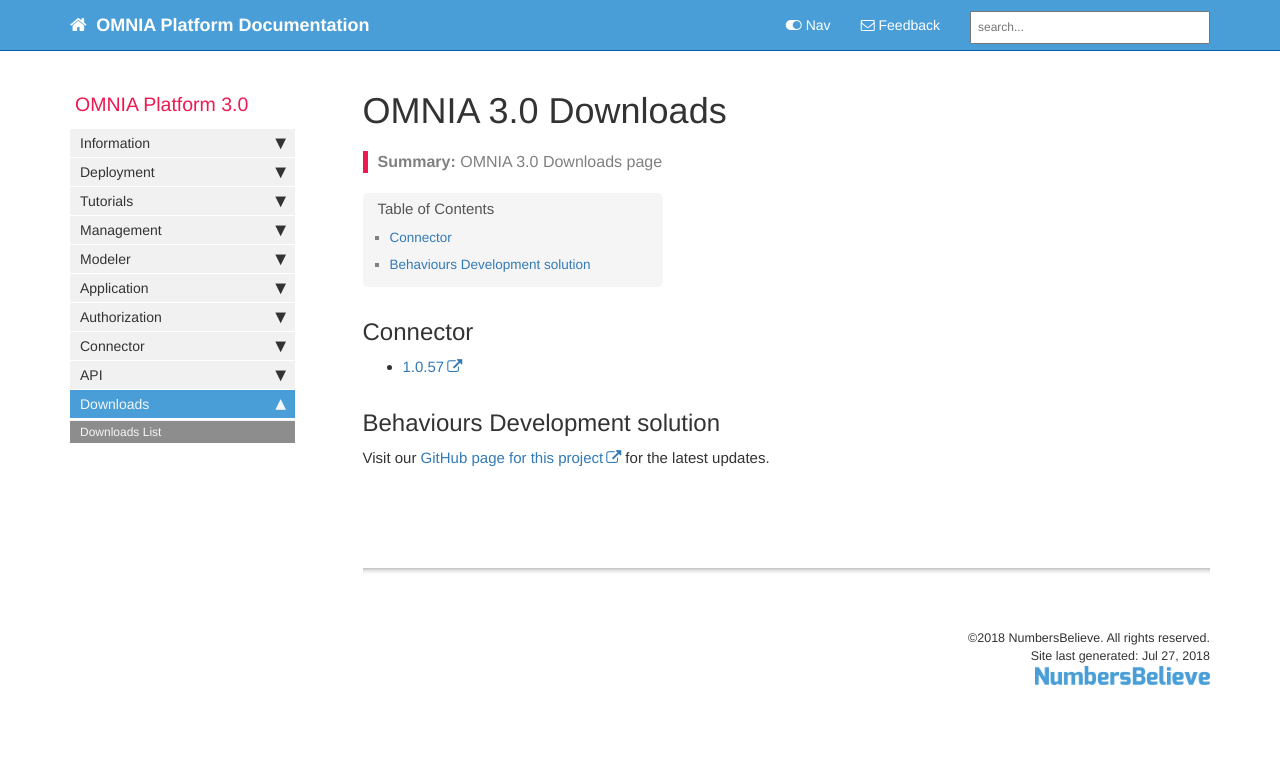
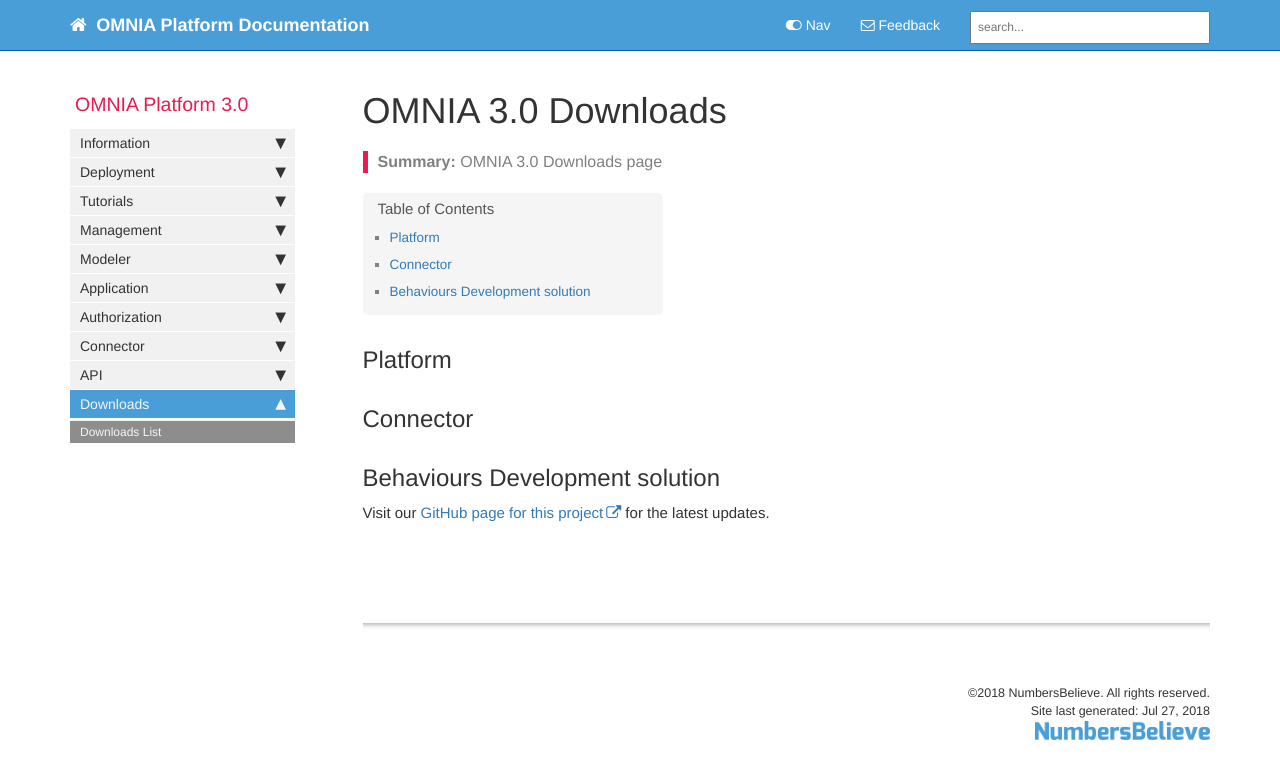
Before and after one commit to daniel8lopes/omnia3, a Jekyll site: the page built from docs/pages/omnia3/Downloads/omnia3_downloads.md, in a window 1280 px wide. Shown: the top 779 px of the page. Built offline with Jekyll 4.4.1, drawn with Linux system fonts in a browser that asks for light colours; nearby versions of some CDN libraries; comment, search, counter and statistics services are not loaded.

Commit message:
Update omnia3_downloads.md

```diff
--- a/docs/pages/omnia3/Downloads/omnia3_downloads.md
+++ b/docs/pages/omnia3/Downloads/omnia3_downloads.md
@@ -7,9 +7,9 @@ permalink: omnia3_downloads.html
 folder: omnia3
 ---
 
+## Platform
+
 ## Connector
-
-- [1.0.57](https://mymiswebdeploy.blob.core.windows.net/omnia3/connector/Omnia.Connector.Windows.1.0.57.zip)
 
 ## Behaviours Development solution
 
```
